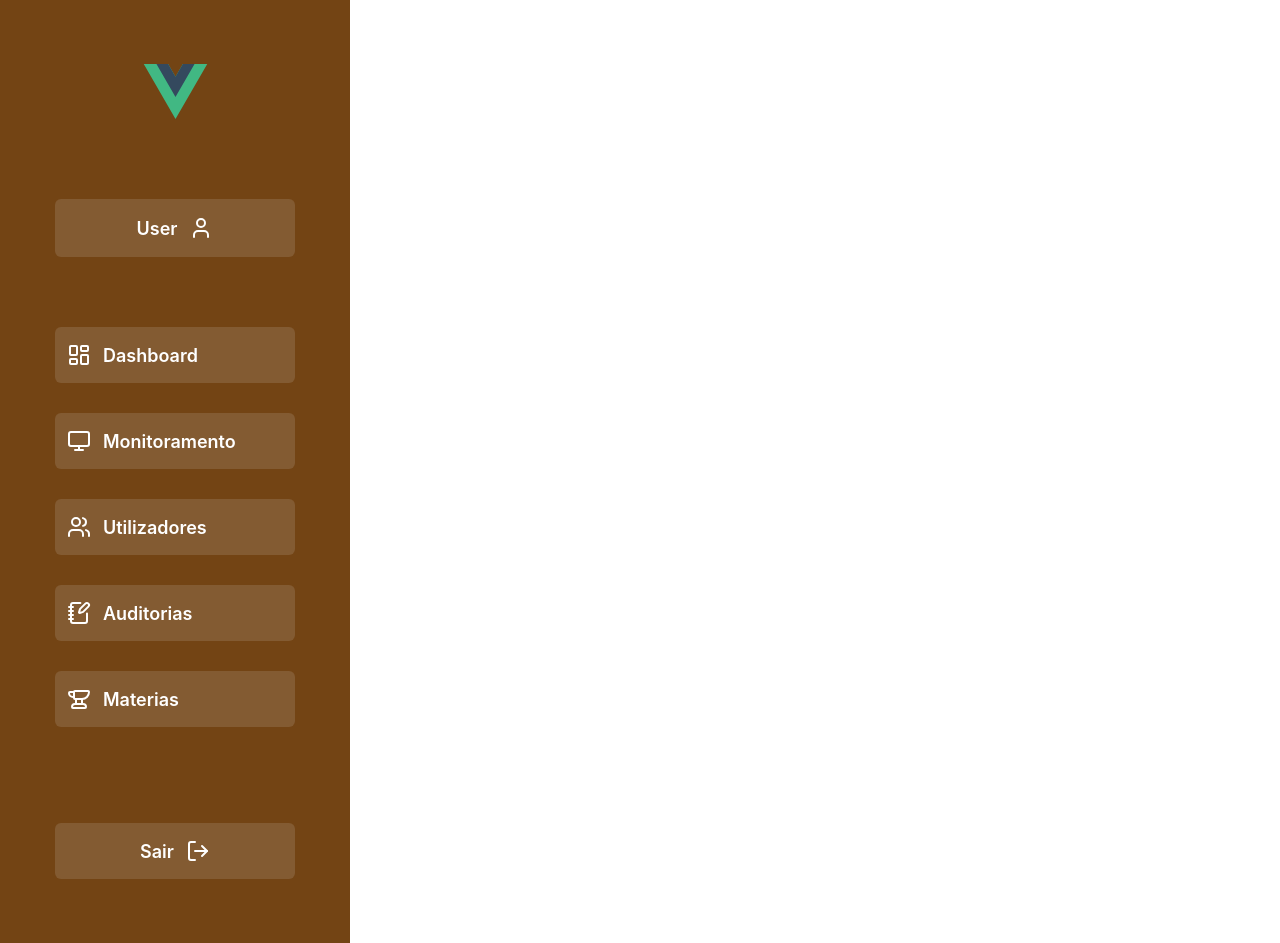
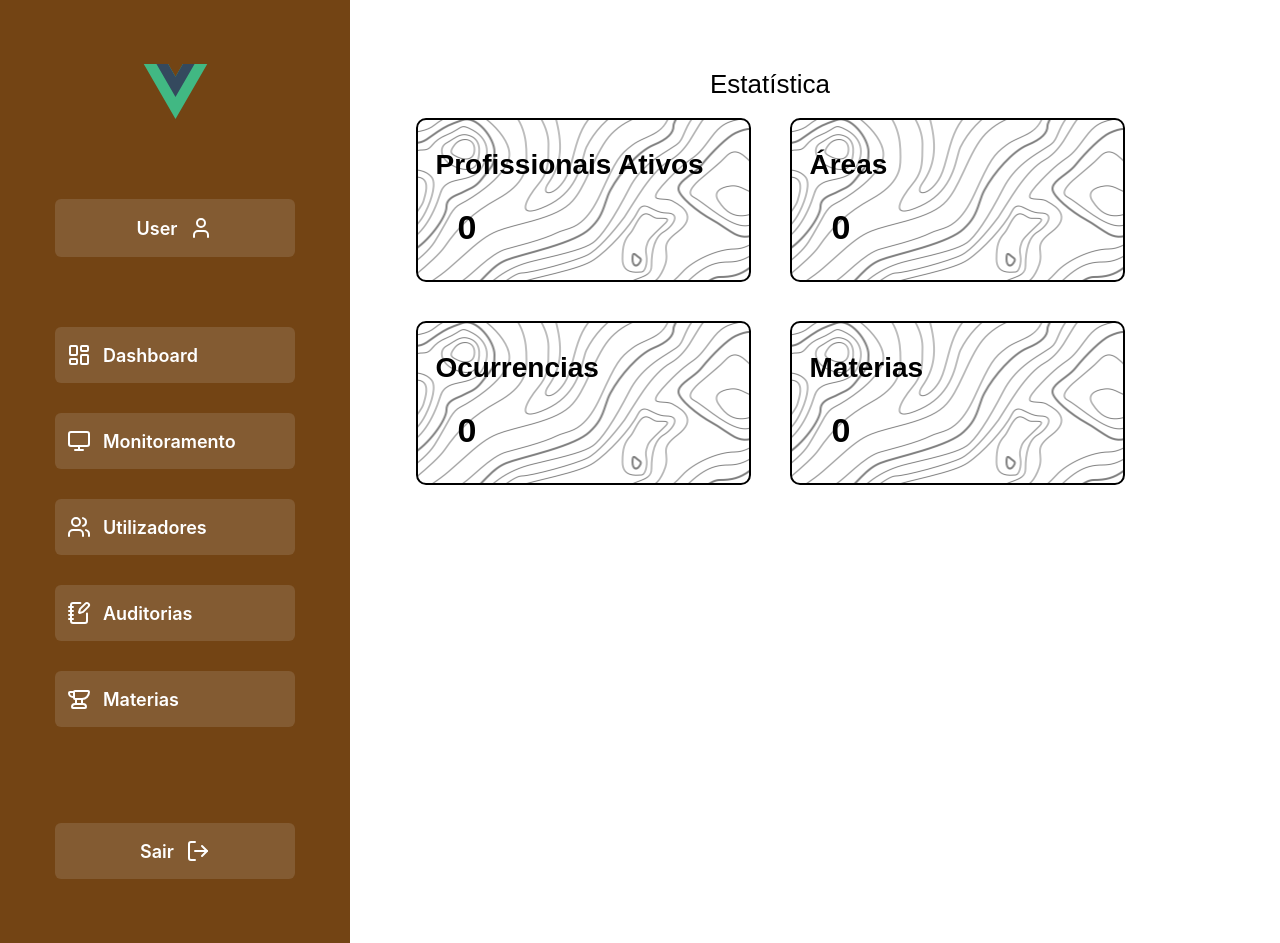
Before and after one commit to Projeto-PW-402/Back-Office, a Vue app: page / in a window 1280 px wide. Built offline with nearby package versions, Linux system fonts and the light colour scheme; the HTML template or start-up script is replaced by a standard one.

Commit message:
Estatistica

```diff
--- a/package.json
+++ b/package.json
@@ -17,7 +17,7 @@
     "lucide-vue-next": "^0.485.0",
     "pinia": "^3.0.1",
     "vue": "^3.5.13",
-    "vue-router": "4"
+    "vue-router": "^4.5.0"
   },
   "devDependencies": {
     "@tsconfig/node22": "^22.0.0",
--- a/src/App.vue
+++ /dev/null
@@ -1,15 +0,0 @@
-<script setup lang="ts">
-import Navbar from './components/Navbar.vue'
-</script>
-
-<template>
-    <div class="dashboard-container">
-        <Navbar />
-    </div>
-</template>
-
-<style scoped>
-    .dashboard-container{
-        overflow: hidden;
-    }
-</style>
--- /dev/null
+++ b/src/components/Estatistica.vue
@@ -0,0 +1,94 @@
+<script setup lang="ts">
+</script>
+
+<template>
+    <div class="container">
+        <div class="title">Estatística</div>
+        <div class="blocks">
+            <div class="block">
+                <div class="block-title">Profissionais Ativos</div>
+                <div class="block-value">0</div>
+            </div>
+            <div class="block">
+                <div class="block-title">Áreas</div>
+                <div class="block-value">0</div>
+            </div>
+            <div class="block">
+                <div class="block-title">Ocurrencias</div>
+                <div class="block-value">0</div>
+            </div>
+            <div class="block">
+                <div class="block-title">Materias</div>
+                <div class="block-value">0</div>
+            </div>
+        </div>
+    </div>
+</template>
+
+<style scoped>
+    .container{
+        width: 750px;
+        height: 444px;
+
+        display: flex;
+        flex-direction: column;
+        justify-content: center;
+        align-items: center;
+        gap: 18px;
+        color: black;
+        /* background-color: tomato; */
+    }
+    .title{
+        font-family: 'Poppins', sans-serif;
+        font-weight: 500;
+        line-height: normal;
+        font-size: 26px;
+    }
+    .blocks{
+        /* background-color: aqua; */
+        display: flex;
+        flex-wrap: wrap;
+        justify-content: center;
+        align-items: center;
+        gap: 39px;
+        flex-shrink: 0;
+    }
+    .block{
+        display: flex;
+        flex-shrink: 0;
+        flex-direction: column;
+        justify-content: center;
+        align-items: start;
+        gap: 16px;
+        width: 335px;
+        height: 164px;
+
+        border: 2px solid #000;
+        border-radius: 10px;
+        background: url(../assets/heropatterns.png) 50%;
+        background-color: rgba(255, 255, 255, 0.5);
+        background-blend-mode: lighten;
+    }
+    .block-title{
+        padding-left: 18px;
+        padding-top: 18px;
+        padding-right: 42px;
+        text-align: center;
+
+        font-family: 'Sofia Sans', sans-serif;
+        font-weight: 700;
+        font-size: 28px;
+        font-style: normal;
+    }
+    .block-value{
+        padding-left: 40px;
+        padding-bottom: 22px;
+
+        /* text-align: center; */
+
+        font-family: 'Poppins', sans-serif;
+        font-weight: 700;
+        font-size: 34px;
+        font-style: normal;
+    }
+</style>
--- a/src/components/Navbar.vue
+++ b/src/components/Navbar.vue
@@ -62,6 +62,7 @@ import {LogOut, User, LayoutDashboard,Monitor,Users,NotebookPen,Anvil} from 'luc
         height: 100vh;
         min-height: fit-content;
         max-width: 350px;
+        width: 100%;
     }
 
     .navbar-buttons{
--- /dev/null
+++ b/src/pages/Home.vue
@@ -0,0 +1,25 @@
+<script setup lang="ts">
+import Navbar from '../components/Navbar.vue'
+import Estatistica from '../components/Estatistica.vue';
+</script>
+
+<template>
+    <div class="dashboard-container">
+        <Navbar />
+        <div class="information-container">
+            <Estatistica />
+        </div>
+    </div>
+</template>
+
+<style scoped>
+    .dashboard-container{
+        overflow: hidden;
+        display: flex;
+    }
+    .information-container{
+        display: flex;
+        margin-left: 45px;
+        margin-top: 55px;
+    }
+</style>
```
Also changed, not shown: src/main.ts (+13 -3 lines), src/assets/heropatterns.png (added), 1 other file (tests, documents, lock files or other folders).
